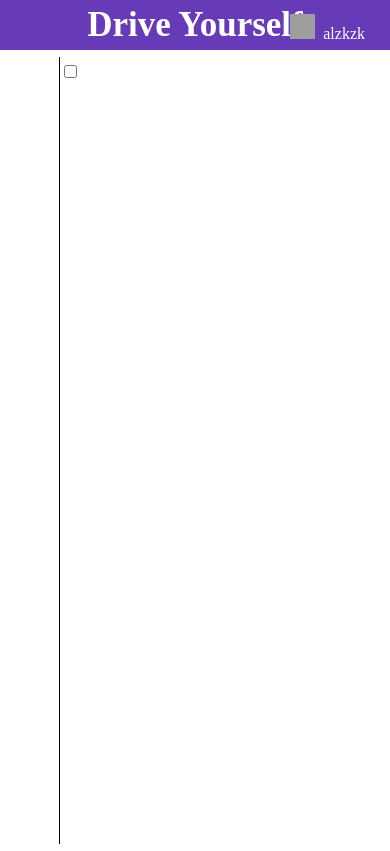
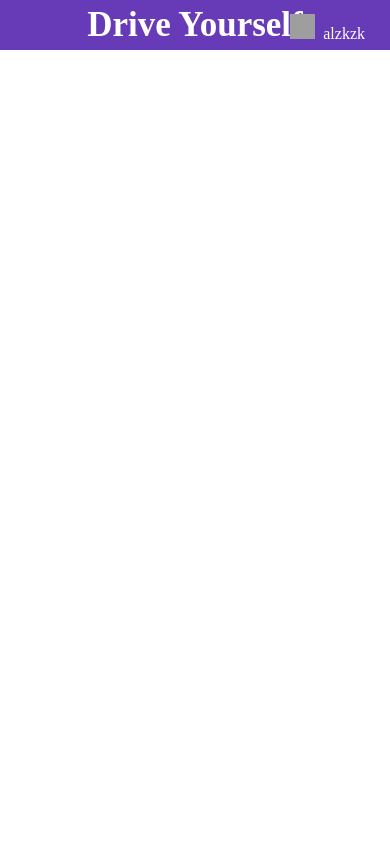
Before and after one commit to startergate/Cloud-Yourself, a PHP site: page /cloud.php in a window 390 px wide. After the commit the page ends 50 px from the top, so only its background shows below. Run offline with PHP 8.4, Linux system fonts and the light colour scheme; grey boxes are pictures that could not be loaded.

Commit message:
반응형 적용

```diff
--- a/cloud.php
+++ b/cloud.php
@@ -43,7 +43,7 @@
         <div class="barPlaceholder"></div>
         <div class="container">
             <div class="nav"></div>
-            <div class="vl">
+            <div class="filelist">
                 <input type="checkbox" name="chk_info" value="All check">
             </div>
         </div>
--- a/css/Cloud.css
+++ b/css/Cloud.css
@@ -106,16 +106,22 @@ a{
     text-decoration: none;
 }
 
-.vl {
-    height: calc(100vh - 57px);
-    margin-left: -3px;
-    padding: 5px 1px 2px 3px;
+@media (min-width: 992px) {
+    .nav {
+        height: calc(100vh - 57px);
+        width: 15%;
+        border-right: 1px solid black;
+    }
+    .filelist {
+        height: calc(100vh - 57px);
+        margin-left: -3px;
+        padding: 5px 1px 2px 20px;
+    }
 }
-
-.nav {
-    height: calc(100vh - 57px);
-    width: 15%;
-    border-right: 1px solid black;
+@media (max-width: 991.98px) {
+    .filelist {
+        margin-left:-15%;
+    }
 }
 
 .barPlaceholder {
```
